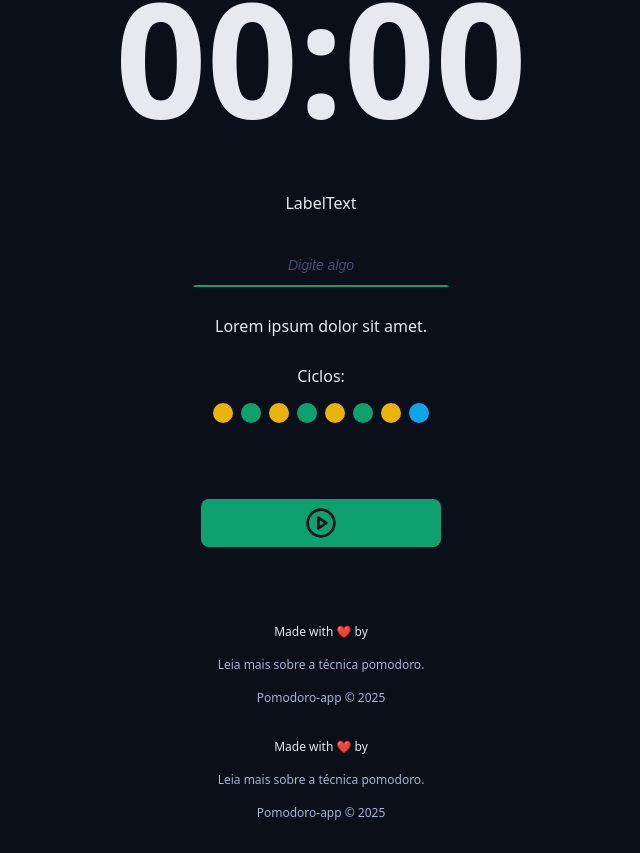
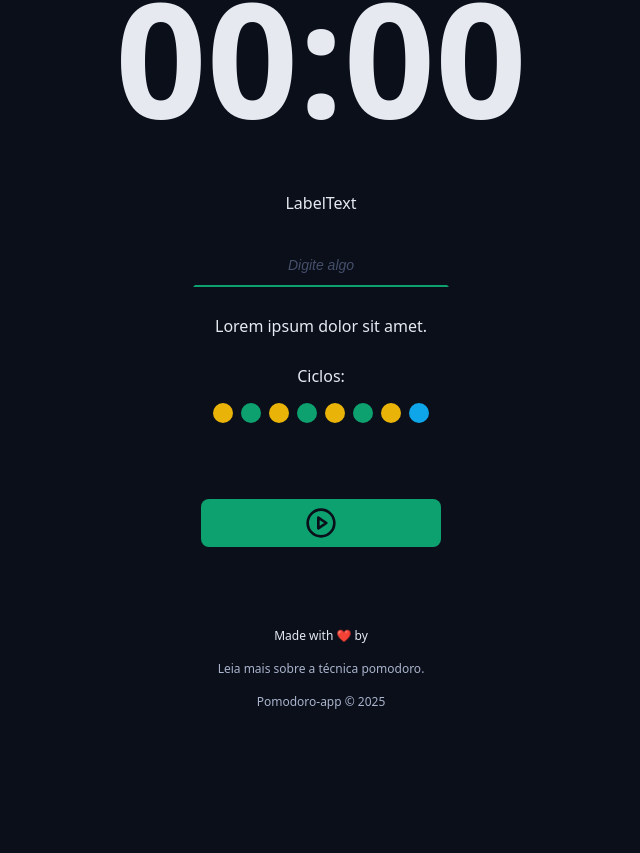
Before and after one commit to dutra357/chronos-app, a React (Vite) app in the folder app/: page / in a window 1280 px wide. Shown: the part 396-1249 px from the top of the page, without its empty margins (319-959 px from the left). After the commit the page ends 1138 px from the top, so only its background shows below. Built offline with nearby package versions, Linux system fonts and the light colour scheme.

Commit message:
STATE: Configuração do estado da aplicação. Model/Task.

```diff
--- a/app/src/App.tsx
+++ b/app/src/App.tsx
@@ -1,5 +1,6 @@
 import './styles/global.css'
 import './styles/theme.css'
+
 
 import { Home } from './components/pages/home/Home';
 
--- a/app/src/components/about/About.tsx
+++ b/app/src/components/about/About.tsx
@@ -4,7 +4,7 @@ import { GenericHtml } from "../generichtml/GenericHtml";
 import { Heading } from "../heading/Heading";
 
 
-export function AboutPomodoro() {
+export function About() {
     return (
 
         <MainTemplate>
--- a/app/src/components/main-form/MainForm.tsx
+++ b/app/src/components/main-form/MainForm.tsx
@@ -1,4 +1,3 @@
-import { Footer } from '../footer/Footer';
 import { InputDefault } from '../input/InputDefault';
 import { DefaultButton } from '../button/DefaultButton';
 import { Cycle } from '../cycle/Cycle';
@@ -31,10 +30,6 @@ export function MainForm() {
                 <DefaultButton color='green' icon={<PlayCircleIcon />} />
               </div>
 
-              <div className='formControl'>
-                <Footer />
-              </div>
-
             </form>
 
   )
```
Also changed, not shown: app/src/components/notfound/NotFound.tsx (+4 -3 lines), app/src/models/TaskModel.ts (added, +11 -0 lines), app/src/models/TaskStateModel.ts (added, +15 -0 lines).
